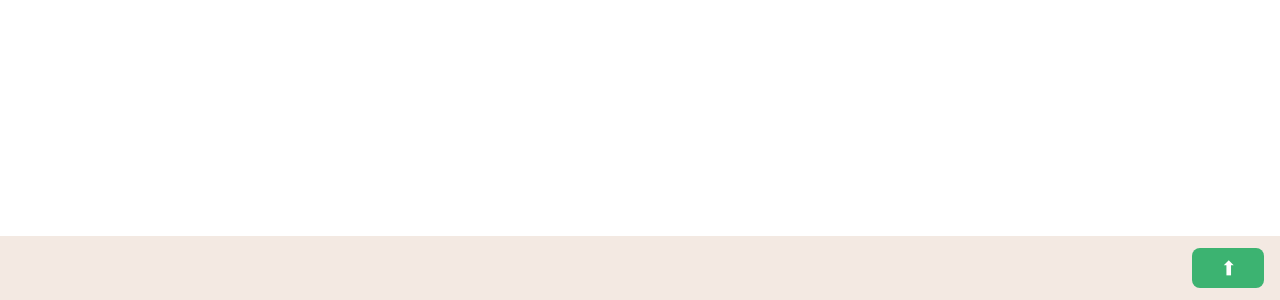
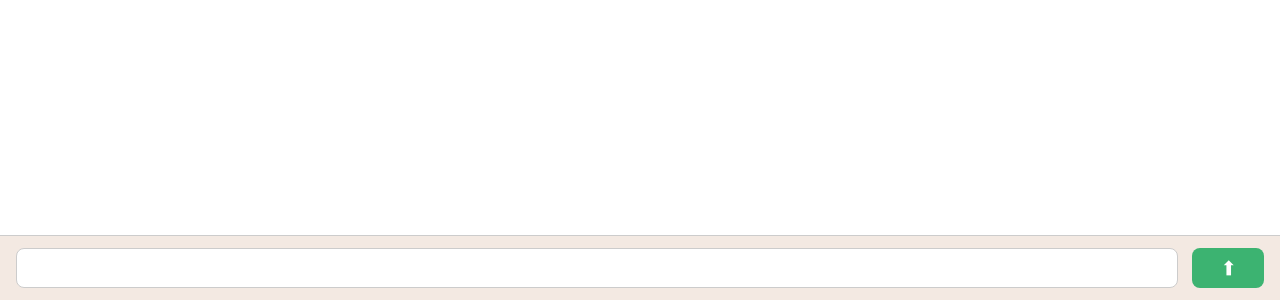
Before and after one commit to geelen/oct-5, a React (Create React App) app: page / in a window 1280 px wide. Shown: the part 500-800 px from the top of the page. Built offline with nearby package versions, Linux system fonts and the light colour scheme.

Commit message:
more css hax

```diff
--- a/src/components/ChatInput.js
+++ b/src/components/ChatInput.js
@@ -7,16 +7,25 @@ const Wrapper = styled.div`
   display: flex;
   align-items: center;
   overflow: hidden;
+  box-shadow: 0 -1px 0 #ccc;
 `
 
 const TextInput = styled.div`
   flex-grow: 1;
+  > input {
+    margin: 1rem;
+    width: calc(100% - 4rem);
+    font-size: 1.2rem;
+    padding: 0.5rem 1rem;
+    border-radius: 0.5rem;
+    border: 1px solid #ccc;
+  }
 `
 const SubmitButton = styled.button`
   box-shadow: none;
   border: none;
   font-size: 1.25rem;
-  margin: 1rem 2rem;
+  margin: 1rem 2rem 1rem 1rem;
   transform: rotate(-90deg);
   width: 2.5rem;
   height: 4.5rem;
@@ -41,7 +50,9 @@ const SubmitButton = styled.button`
 
 const ChatInput = () => (
   <Wrapper>
-    <TextInput/>
+    <TextInput>
+      <input type="text"/>
+    </TextInput>
     <SubmitButton type="button">➡</SubmitButton>
   </Wrapper>
 )
```
